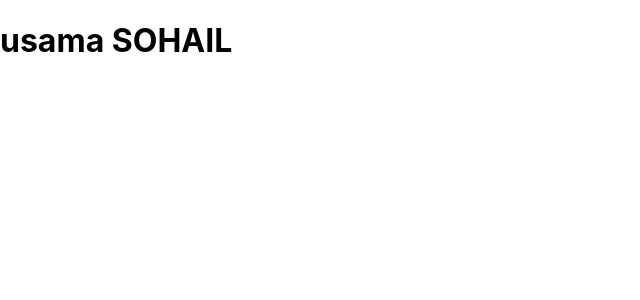
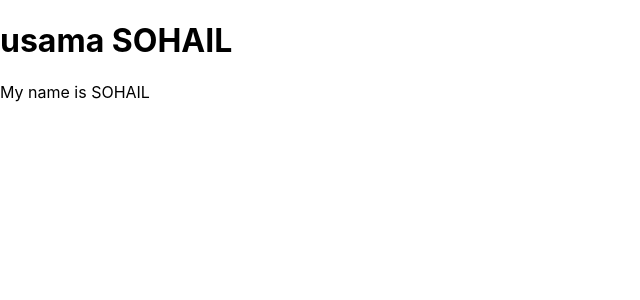
Before and after one commit to usama1111/React-JS, a React (Create React App) app: page / in a window 1280 px wide. Shown: the top 300 px of the page, without its empty margins (0-640 px from the left). Built offline with nearby package versions, Linux system fonts and the light colour scheme.

Commit message:
your message

```diff
--- a/src/App.js
+++ b/src/App.js
@@ -3,6 +3,7 @@ import React, {useState , useContext} from "react";
 import counterContext from './Context';
 import './App.css';
 import Parent from './Parent';
+import Parent2 from './Parent2';
 function App() {
 return(
 
@@ -10,7 +11,7 @@ return(
 <counterContext.Provider value="SOHAIL">
 
 <Parent/>
-
+<Parent2/>
 </counterContext.Provider>
 </div>
 
```
